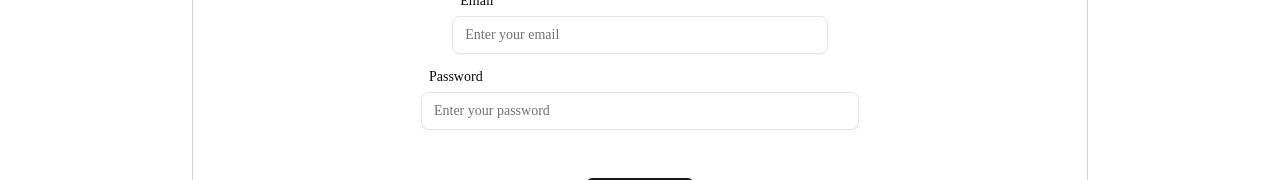
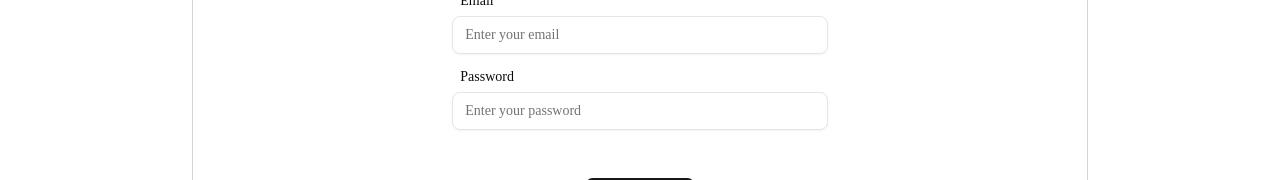
Before and after one commit to PREPMND/BlogMait, a Next.js app: page /auth in a window 1280 px wide. Shown: the part 271-451 px from the top of the page. Built offline with nearby package versions, Linux system fonts and the light colour scheme; what @preplabs/validator would draw is missing.

Commit message:
Aug 5, 2026, 9:06 PM

```diff
--- a/components/auth/login-form.tsx
+++ b/components/auth/login-form.tsx
@@ -69,7 +69,7 @@ export default function LoginForm() {
                 />
             </div>
 
-            <div className="space-y-2 w-full md:max-w-[70%] ">
+            <div className="space-y-2 w-full md:max-w-[60%] ">
                 <Label htmlFor="password"><span>   </span>Password</Label>
                 <Input
                     className="min-h-[38px]"
```
